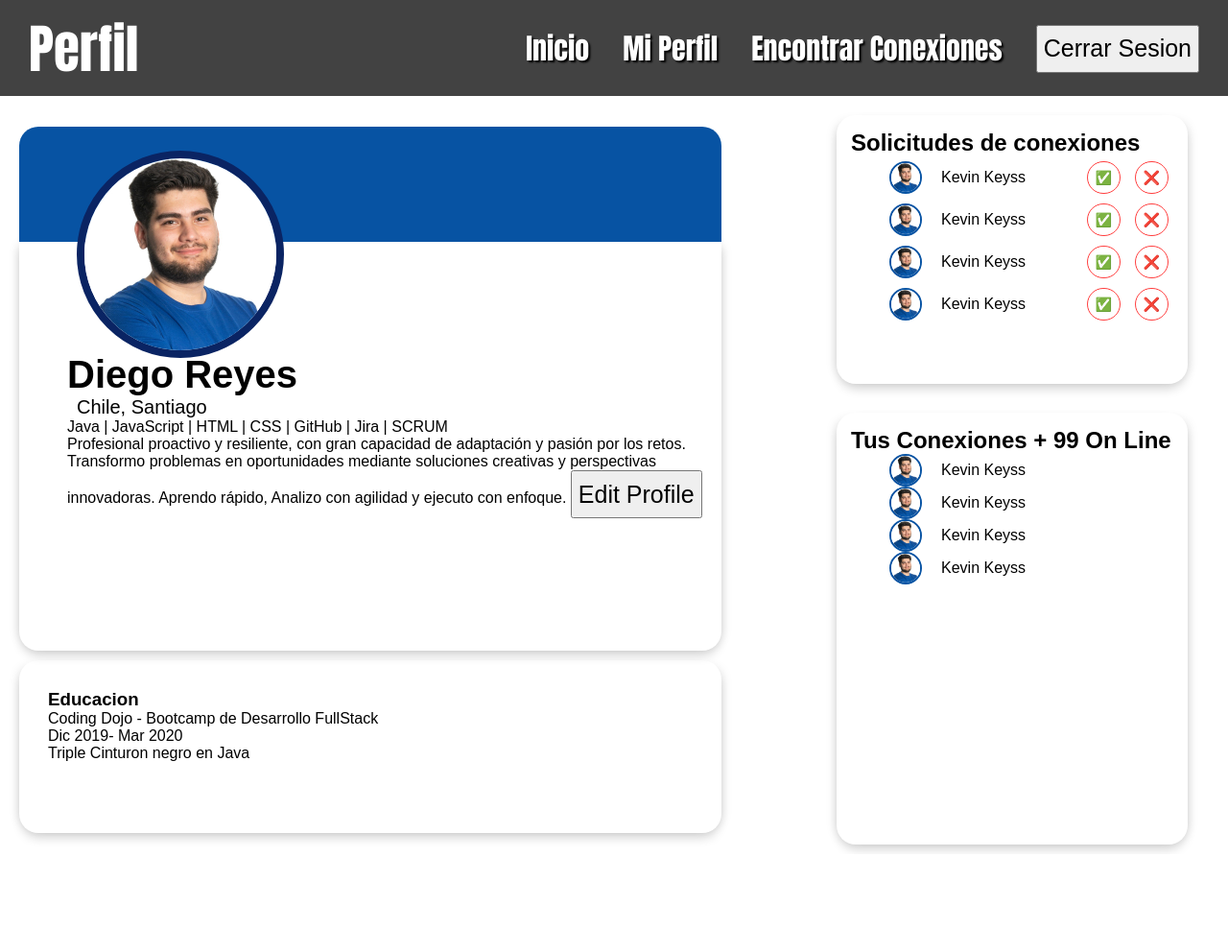
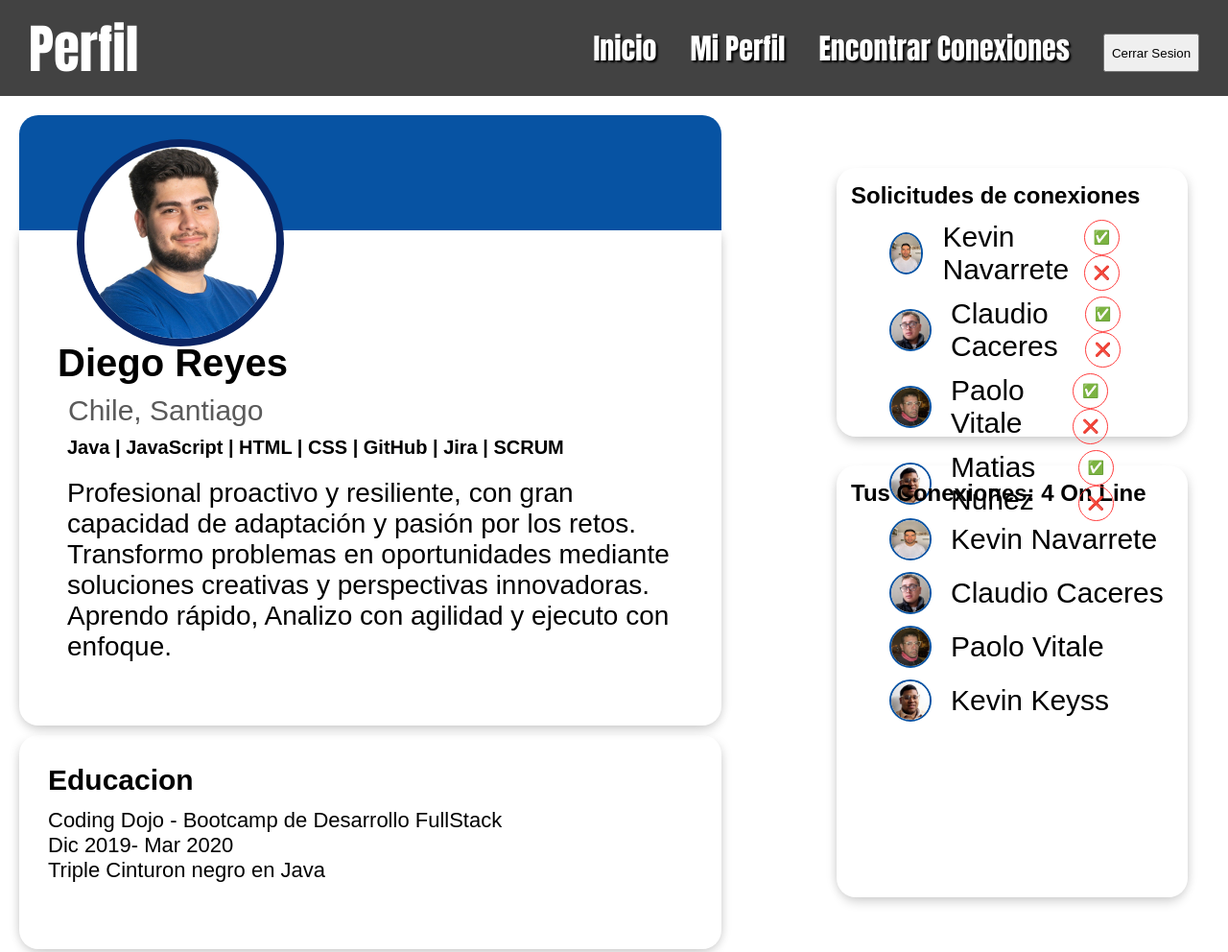
Before and after one commit to vkxller/Primera-pagina-2, a plain HTML site: page index.html in a window 1280 px wide. Shown: the top 992 px of the page at 96% size. Before the commit the page ends 890 px from the top, so only its background shows below. Drawn offline with Linux system fonts and the light colour scheme.

Commit message:
Actualizacion

```diff
--- a/css/estilos.css
+++ b/css/estilos.css
@@ -50,14 +50,28 @@ a[href="#"] {
 
 /* Efecto hover para los enlaces de navegación */
 a[href="#"]:hover {
-    color: #a5a5a5; /* Cambia a amarillo al pasar el mouse */
+    color: #a5a5a5;
     text-shadow: 0 0 8px rgba(0, 0, 0, 0.7); /* Efecto de brillo */
     transform: translateY(-2px); /* Ligero movimiento hacia arriba */
 }
 
 .boton{
-    font-size: 25px;
-    height: 50px;
+    font-size: 15px;
+    width: 100px;
+    height: 40px;
+    position: relative;
+    top: 40px;
+    left: -940px;
+
+}
+.botton{
+    width: 100px;
+    height: 40px;
+}
+
+.boton:hover{
+    color: #0753a3;
+
 }
 
 .sections{
@@ -78,8 +92,9 @@ width: 60%;
     8px 0 12px -8px rgba(0,0,0,0.15),   /* Derecha */
     0 8px 12px -4px rgba(0,0,0,0.2);     /* Abajo (ajustado para no subir) */
     margin-top: -224px;
-    height: 290px;
+    height: 380px;
     padding: 120px 20px 20px 50px ;
+    text-align: end;
 }
 
 .education{
@@ -88,7 +103,7 @@ width: 60%;
     -8px 0 12px -8px rgba(0,0,0,0.15),  /* Izquierda */
     8px 0 12px -8px rgba(0,0,0,0.15),   /* Derecha */
     0 8px 12px -4px rgba(0,0,0,0.2);     /* Abajo (ajustado para no subir) */
-    height: 120px;
+    height: 163px;
     padding: 30px;
     margin-top: 10px;
 }
@@ -136,8 +151,8 @@ width: 60%;
 
 }
 .imgg{
-    height: 30px;
-    width: 30px;
+    height: 40px;
+    width: 40px;
     border-radius: 100%;
     border: 2px solid #0753a3;
 }
@@ -146,15 +161,15 @@ width: 60%;
 }
 
 .button{
+            width: 37px;
+            height: 37px;
             border: 1px solid rgb(255, 63, 63);
             border-radius: 20px; /* Para hacerlos redondeados */
-            padding: 8px 8px;
-            margin: 5px;
             background: none; /* Sin color de fondo */
-            color: inherit; /* Hereda el color del texto del padre */
-            cursor: pointer;
-            font-family: Arial, sans-serif;
             font-size: 14px;
+            position: relative;
+            top: 8px;
+            right: 30px;
 }
 .button:hover{
     transform: scale(1.15);
@@ -163,6 +178,8 @@ width: 60%;
     display: flex;
     align-items:center;
     gap: 20px;
+    font-size: 30px;
+    padding-top: 12px;
 }
 
 .tusconexiones{
@@ -176,14 +193,42 @@ width: 60%;
     0 8px 12px -4px rgba(0,0,0,0.2);     /* Abajo (ajustado para no subir) */
 }
 
-.nombre{
-    font-size: 40px;
+.textos{
+    display: flex;
+    flex-direction: column;
+    text-align: start;
+}
 
 
+
+.nombre{
+    margin-left: -10px;
+    font-size: 40px;
+    margin-bottom: 10px;
 }
 .locacion{
-    margin-left: 10px;
-    font-size: 20px
+    margin-left: 1px;
+    font-size: 30px;
+    margin-bottom: 50px;
+    color: #5a5a5a;
+}
+.conocimientos{
+    font-size: 20px;
+    font-weight: bold;
+    margin-bottom: 0px;
+    margin-top: -40px;
+}
 
+.resumen{
+    font-size: 28px;
+    margin-top: 20px;
 
 }
+
+.educationtext{
+    font-size: 30px
+}
+.textoeducation{
+    margin-top: 12px;
+    font-size: 22px
+}
--- a/index.html
+++ b/index.html
@@ -15,7 +15,7 @@
                 <li><a href="#">Inicio</a></li>
                 <li><a href="#">Mi Perfil</a></li>
                 <li><a href="#">Encontrar Conexiones</a></li>
-                <li><button class="boton">Cerrar Sesion</button></li>
+                <li><button class="botton">Cerrar Sesion</button></li>
             </ul>
         </nav>
 
@@ -28,17 +28,19 @@
                     <img class="circle" src="/img/DIEGO REYES HERRERA.jpeg">
 
                     <section class="main">
+                        <div class="textos">
                         <h1 class="nombre"><b>Diego Reyes</b></h1>  <!-- B lo utlizmos para hacer un bold directo al texto-->
                         <p class="locacion">Chile, Santiago</p>
                         <p class="conocimientos">Java | JavaScript | HTML | CSS | GitHub | Jira | SCRUM</p>
                         <p class="resumen">Profesional proactivo y resiliente, con gran capacidad de adaptación y pasión por los retos. Transformo problemas en oportunidades mediante soluciones creativas y perspectivas innovadoras. Aprendo rápido, Analizo con agilidad y ejecuto con enfoque.
+                            </div>
                         <button class="boton">Edit Profile</button>
                     </section>
                 </div>
 
                 <section class="education">
-                    <h1>Educacion</h1>
-                    <p>Coding Dojo - Bootcamp de Desarrollo FullStack  <br> Dic 2019- Mar 2020<br>Triple Cinturon negro en Java </p>
+                    <h1 class="educationtext">Educacion</h1>
+                    <p class="textoeducation">Coding Dojo - Bootcamp de Desarrollo FullStack  <br> Dic 2019- Mar 2020<br>Triple Cinturon negro en Java </p>
                 </section>
             </section>
 
@@ -48,8 +50,8 @@
                             <ul>
                                 <li class="img1">
                                     <div class="englobao">
-                                        <img class="imgg" src="./img/DIEGO REYES HERRERA.jpeg" alt="persona1">
-                                        Kevin Keyss
+                                        <img class="imgg" src="./img/1.jpeg" alt="persona1">
+                                        Kevin Navarrete
                                     </div>
                                     <div>
                                         <button class="acepto button">✅</button>
@@ -59,8 +61,8 @@
 
                                 <li class="img1">
                                     <div class="englobao">
-                                        <img class="imgg" src="./img/DIEGO REYES HERRERA.jpeg" alt="persona1">
-                                        Kevin Keyss
+                                        <img class="imgg" src="./img/2.jpeg" alt="persona1">
+                                        Claudio Caceres
                                     </div>
                                     <div>
                                         <button class="acepto button">✅</button>
@@ -70,8 +72,8 @@
 
                                 <li class="img1">
                                     <div class="englobao">
-                                        <img class="imgg" src="./img/DIEGO REYES HERRERA.jpeg" alt="persona1">
-                                        Kevin Keyss
+                                        <img class="imgg" src="./img/3.jpeg" alt="persona1">
+                                        Paolo Vitale
                                         </div>
                                     <div>
                                         <button class="acepto button">✅</button>
@@ -81,8 +83,8 @@
 
                                 <li class="img1">
                                     <div class="englobao">
-                                        <img class="imgg" src="./img/DIEGO REYES HERRERA.jpeg" alt="persona1">
-                                        Kevin Keyss
+                                        <img class="imgg" src="./img/4.jpeg" alt="persona1">
+                                        Matias Nuñez
                                     </div>
                                     <div>
                                         <button   button class="acepto button">✅</button>
@@ -93,32 +95,32 @@
                 </section>
 
                 <section class="tusconexiones">
-                    <h2>Tus Conexiones + 99 On Line</h2>
+                    <h2>    Tus Conexiones: 4 On Line</h2>
                     <ul>
                         <li class="img1">
                             <div class="englobao">
-                                <img class="imgg" src="./img/DIEGO REYES HERRERA.jpeg" alt="persona1">
-                                Kevin Keyss
+                                <img class="imgg" src="./img/1.jpeg" alt="persona1">
+                                Kevin Navarrete
                             </div>
                             <div></div>
                         </li>
                         <li class="img1">
                             <div class="englobao">
-                                <img class="imgg" src="./img/DIEGO REYES HERRERA.jpeg" alt="persona1">
-                                Kevin Keyss
+                                <img class="imgg" src="./img/2.jpeg" alt="persona1">
+                                Claudio Caceres
                             </div>
                             <div></div>
                         </li>
                         <li class="img1">
                             <div class="englobao">
-                                <img class="imgg" src="./img/DIEGO REYES HERRERA.jpeg" alt="persona1">
-                                Kevin Keyss
+                                <img class="imgg" src="./img/3.jpeg" alt="persona1">
+                                Paolo Vitale
                             </div>
                             <div></div>
                         </li>
                         <li class="img1">
                             <div class="englobao">
-                                <img class="imgg" src="./img/DIEGO REYES HERRERA.jpeg" alt="persona1">
+                                <img class="imgg" src="./img/4.jpeg" alt="persona1">
                                 Kevin Keyss
                             </div>
                             <div></div>
```
Also changed, not shown: img/1.jpeg (added), img/2.jpeg (added), img/3.jpeg (added), img/4.jpeg (added), img/5.jpeg (added), img/6.jpeg (added), img/7.jpeg (added).
